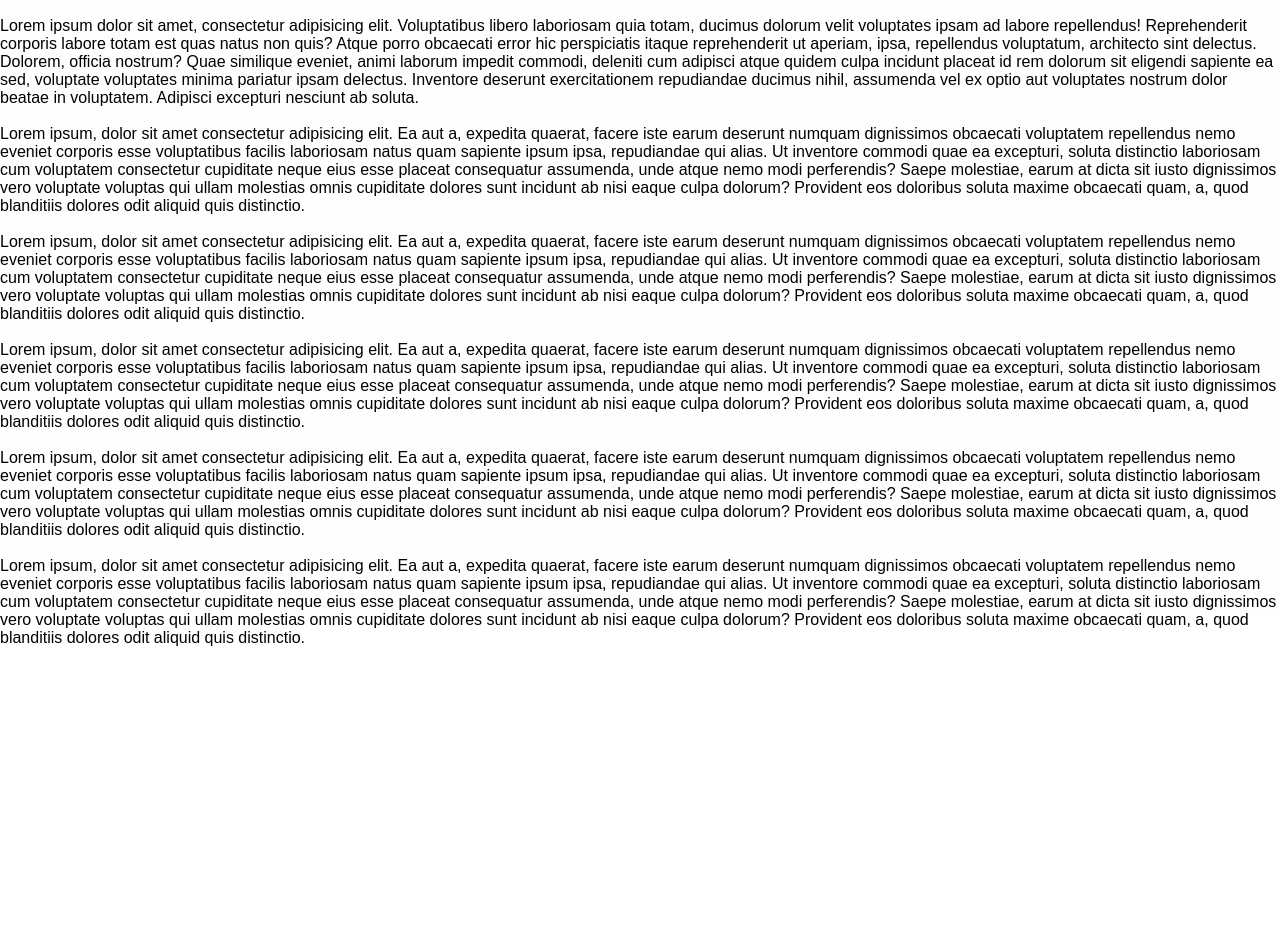
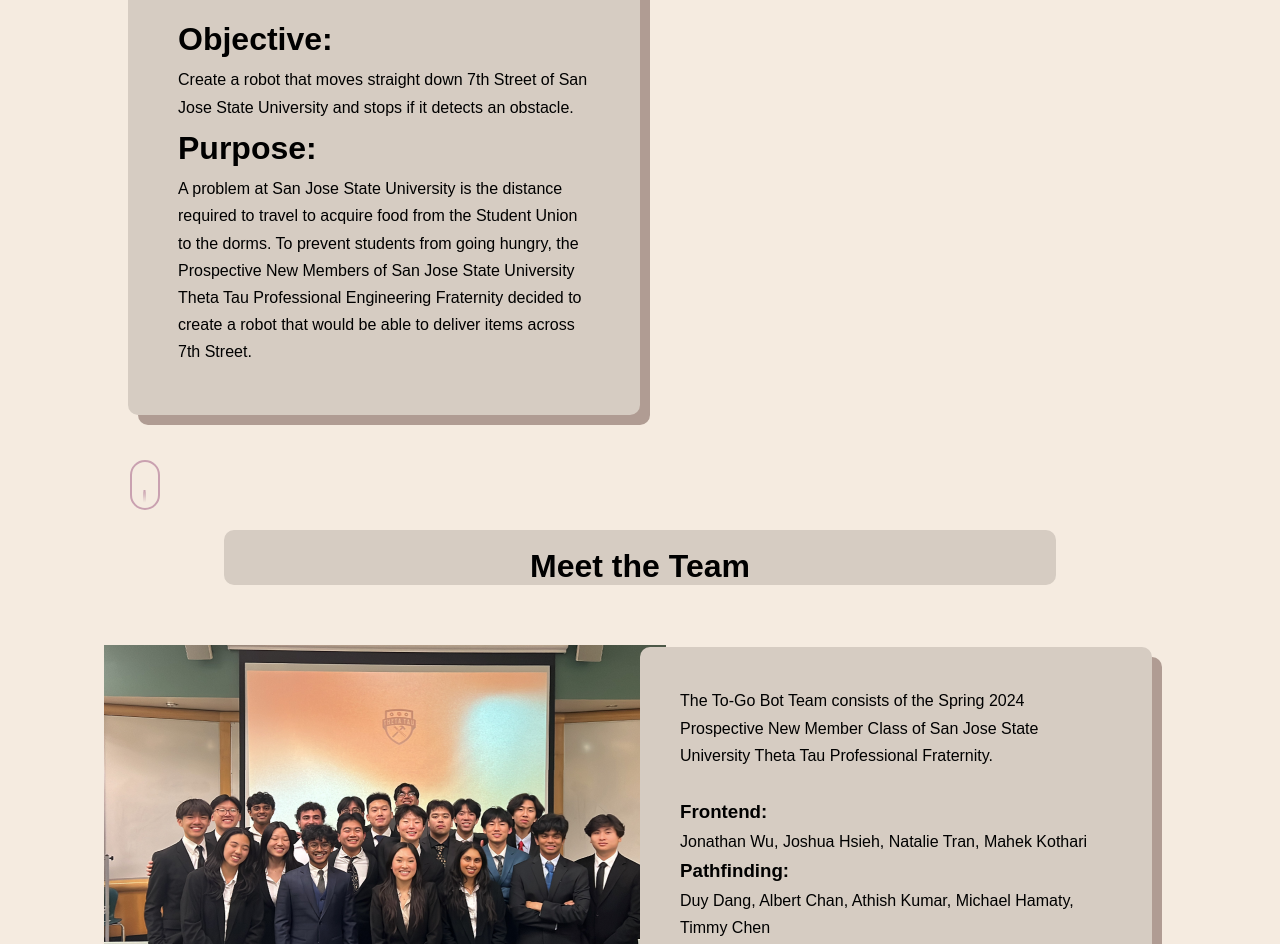
Before and after one commit to spring24pnmclass/frontend, a React (Vite) app: page /about in a window 1280 px wide. Shown: the part 188-1132 px from the top of the page. Before the commit the page ends 835 px from the top, so only its background shows below. Built offline with nearby package versions, Linux system fonts and the light colour scheme.

Commit message:
Fixed bug issue

```diff
--- a/src/components/About.css
+++ b/src/components/About.css
@@ -4,18 +4,6 @@
     font-family: 'Epilogue', sans-serif;
     background-color: #F5EBE0; /* Set the background color for the entire page */
 }
-
-/* Header styles */
-.header {
-    margin-bottom: 10px;
-    background-color: #F5EBE0; /* maybe take out */
-}
-
-/* may or may not need */
-/* #header {
-    height: 2cm;
-    background-color: #D5BDAF;
-} */
 
 /* Content styles */
 #content {
@@ -24,39 +12,115 @@
     align-items: flex-start;
     /* margin: 0 auto; */
     /* max-width: 75%; */
-    padding-top: 20px;
+    padding-top: 30px;
     background-color: #F5EBE0;
-     /* Remove this line from #content */
+    /* Remove this line from #content */
 }
 
 /* Common box styles */
 .box,
 .div,
+/* For objective & Purpose Box */
 .horizontal-box {
-    padding: 30px;
-    margin-bottom: 30px;
-    margin-top: 50px;
-    width: 65%;
+    padding: 50px;
+    margin-bottom: 40px;
+    margin-top: 60px;
+    width: 40%;
     text-align: left;
     background-color: #D6CCC2;
     border-radius: 10px;
-    line-height: 1.6;
+    line-height: 1.7;
+    box-shadow: 10px 10px rgb(176, 156, 147);
 }
 
+/* For objective & Purpose Box */
 /* Specific box styles */
 .box {
-    margin-left: 20%;
+    margin-left: 10%;
 }
 
+/* Description Box */
 .div {
-    margin-left: 20%;
-    line-height: 1.4;
+    padding: 40px;
+    margin-bottom: 30px;
+    margin-top: 50px;
+    background-color: #D6CCC2;
+    width: 40%;
+    text-align: left;
+    margin-left: 40%;
+    line-height: 1.7;
+
 }
 
-.horizontal-box {
-    padding: 15px;
-    margin-top: 0px;
-    margin-left: 34%; /* hardcoded atm */
+/* Meet the team box */
+.horizontal-box1 {
+    padding: auto 0x;
+    margin-top: 20px; /* Adjusted margin */
+    margin-left: auto; /* Center horizontally */
+    margin-right: auto; /* Center horizontally */
+    width: 65%; /* Adjusted width */
+    text-align: center;
+    border-radius: 10px;
+    background-color: #D6CCC2;
+}
+
+.pnm-class-container {
+    display: flex; /* Use flexbox */
+    align-items: center; /* Center items vertically */
+}
+
+.pnm-class-image {
+    border-radius: 10px;
+    padding: 40px;
+    margin-bottom: 30px;
+    margin-top: 20px;
+    width: 100%;
+    margin-left: 10%;
+
+}
+
+.other-div {
+    padding: 40px;
+    background-color: #D6CCC2;
+    border-radius: 10px;
+    margin-left: 50%;
     width: 40%;
-    text-align: center;
+    text-align: left;
+    line-height: 1.7;
+    margin-top: -400px;
+    margin-bottom: 50px;
+    box-shadow: 10px 10px rgb(176, 156, 147);
+
 }
+/* Scrollbar container */
+.box_3JAMv {
+    padding: 10px 11px;
+    height: 50px; /* Adjusted height */
+    width: 30px; /* Adjusted width */
+    margin-top: 5px;
+    margin-left: 130px;
+    border: 2px solid #7c235d5e;
+    border-radius: 25px;
+    overflow-y: auto; /* Enable vertical scrolling */
+}
+/* Scrollbar */
+.box_3JAMv .scroller_dt8Fd {
+    width: 3px;
+    height: 90%; /* Adjusted height */
+    border-radius: 25%;
+    background: linear-gradient(to bottom, #7c235d5e 0%, transparent 50%); /* Fading effect */
+    animation: scrollAnimation 1.5s infinite cubic-bezier(.15,.41,.69,.94);
+}
+
+@keyframes scrollAnimation {
+    0% {
+        transform: translateY(0); /* Start from the top */
+    }
+    80% {
+        opacity: 5; /* Fade out towards the middle */
+    }
+    100% {
+        opacity: 0;
+        transform: translateY(90%); /* Restart from the top */
+    }
+}
--- a/src/components/pages/About.jsx
+++ b/src/components/pages/About.jsx
@@ -1,108 +1,50 @@
 import React from "react";
+import "../About.css";
+import pnmclasspic from "../../assets/pnmclasspic.png";
 
 export const About = () => {
   return (
-    <>
-      <h1>About</h1>
-      <div>
-        Lorem, ipsum dolor sit amet consectetur adipisicing elit. Dolorem sunt
-        itaque, perferendis necessitatibus corrupti ea magni voluptatibus est
-        ipsa. Nulla praesentium dolore eos alias incidunt, odio et eaque, sunt
-        vitae corporis animi, itaque architecto. Sunt minima nostrum fugiat
-        quibusdam voluptate dolore illo cupiditate quam odio sequi. Consequatur
-        tempora ullam, ipsam molestias dolor dolores tempore. Molestias, error
-        porro tenetur delectus numquam animi aut quod consequuntur? Dolor sequi
-        quisquam ex, eaque explicabo, labore maxime veniam voluptas enim
-        recusandae architecto est voluptates optio libero officiis consectetur
-        possimus voluptate ipsam alias velit veritatis reprehenderit
-        repudiandae. Ullam praesentium inventore minima eius dolorem omnis fugit
-        facilis.
+    <div id="root">
+      {/* Content Section */}
+      <div id="content">
+        {/* Objective Box */}
+        <div className="box">
+          <h1>Objective:</h1>
+          <p>Create a robot that moves straight down 7th Street of San Jose State University and stops if it detects an obstacle.</p>
+          <h1>Purpose:</h1>
+          <p>A problem at San Jose State University is the distance required to travel to acquire food from the Student Union to the dorms. To prevent students from going hungry, the Prospective New Members of San Jose State University Theta Tau Professional Engineering Fraternity decided to create a robot that would be able to deliver items across 7th Street.</p>
+        </div>
+        <div class="box_3JAMv loadMore_bVOpc">
+           <div class="scroller_dt8Fd">
+           </div>
+           </div>
+
+        {/* Horizontal Box */}
+        <div className="horizontal-box1">
+        <br>
+          </br>
+          <h1>Meet the Team</h1>
+        </div>
+
+        {/* Image of PNM Class */}
+        <div className="pnm-class-container">
+          <img src={pnmclasspic} alt="PNM Class" className="pnm-class-image" />
+        </div>
+
+        {/* Second Box */}
+        <div className="other-div">
+          <p>The To-Go Bot Team consists of the Spring 2024 Prospective New Member Class of San Jose State University Theta Tau Professional Fraternity.</p>
+          <br />
+          <h3>Frontend:</h3>
+          <p>Jonathan Wu, Joshua Hsieh, Natalie Tran, Mahek Kothari</p>
+          <h3>Pathfinding:</h3>
+          <p>Duy Dang, Albert Chan, Athish Kumar, Michael Hamaty, Timmy Chen</p>
+          <h3>Hardware:</h3>
+          <p>Alex Dang, Helena Teung-Ouk, Kylie Lam, Luke Gwimm</p>
+          <h3>Electrical:</h3>
+          <p>Hari Kotamsetti, Huy Duong, Noah Bonifacio, Sachi Kelkar, Spandan Kotakotta</p>
+        </div>
       </div>
-      <br />
-      <div>
-        Lorem ipsum dolor sit amet, consectetur adipisicing elit. Voluptatibus
-        libero laboriosam quia totam, ducimus dolorum velit voluptates ipsam ad
-        labore repellendus! Reprehenderit corporis labore totam est quas natus
-        non quis? Atque porro obcaecati error hic perspiciatis itaque
-        reprehenderit ut aperiam, ipsa, repellendus voluptatum, architecto sint
-        delectus. Dolorem, officia nostrum? Quae similique eveniet, animi
-        laborum impedit commodi, deleniti cum adipisci atque quidem culpa
-        incidunt placeat id rem dolorum sit eligendi sapiente ea sed, voluptate
-        voluptates minima pariatur ipsam delectus. Inventore deserunt
-        exercitationem repudiandae ducimus nihil, assumenda vel ex optio aut
-        voluptates nostrum dolor beatae in voluptatem. Adipisci excepturi
-        nesciunt ab soluta.
-      </div>
-      <br />
-      <div>
-        Lorem ipsum, dolor sit amet consectetur adipisicing elit. Ea aut a,
-        expedita quaerat, facere iste earum deserunt numquam dignissimos
-        obcaecati voluptatem repellendus nemo eveniet corporis esse voluptatibus
-        facilis laboriosam natus quam sapiente ipsum ipsa, repudiandae qui
-        alias. Ut inventore commodi quae ea excepturi, soluta distinctio
-        laboriosam cum voluptatem consectetur cupiditate neque eius esse placeat
-        consequatur assumenda, unde atque nemo modi perferendis? Saepe
-        molestiae, earum at dicta sit iusto dignissimos vero voluptate voluptas
-        qui ullam molestias omnis cupiditate dolores sunt incidunt ab nisi eaque
-        culpa dolorum? Provident eos doloribus soluta maxime obcaecati quam, a,
-        quod blanditiis dolores odit aliquid quis distinctio.
-      </div>
-      <br />
-      <div>
-        Lorem ipsum, dolor sit amet consectetur adipisicing elit. Ea aut a,
-        expedita quaerat, facere iste earum deserunt numquam dignissimos
-        obcaecati voluptatem repellendus nemo eveniet corporis esse voluptatibus
-        facilis laboriosam natus quam sapiente ipsum ipsa, repudiandae qui
-        alias. Ut inventore commodi quae ea excepturi, soluta distinctio
-        laboriosam cum voluptatem consectetur cupiditate neque eius esse placeat
-        consequatur assumenda, unde atque nemo modi perferendis? Saepe
-        molestiae, earum at dicta sit iusto dignissimos vero voluptate voluptas
-        qui ullam molestias omnis cupiditate dolores sunt incidunt ab nisi eaque
-        culpa dolorum? Provident eos doloribus soluta maxime obcaecati quam, a,
-        quod blanditiis dolores odit aliquid quis distinctio.
-      </div>
-      <br />
-      <div>
-        Lorem ipsum, dolor sit amet consectetur adipisicing elit. Ea aut a,
-        expedita quaerat, facere iste earum deserunt numquam dignissimos
-        obcaecati voluptatem repellendus nemo eveniet corporis esse voluptatibus
-        facilis laboriosam natus quam sapiente ipsum ipsa, repudiandae qui
-        alias. Ut inventore commodi quae ea excepturi, soluta distinctio
-        laboriosam cum voluptatem consectetur cupiditate neque eius esse placeat
-        consequatur assumenda, unde atque nemo modi perferendis? Saepe
-        molestiae, earum at dicta sit iusto dignissimos vero voluptate voluptas
-        qui ullam molestias omnis cupiditate dolores sunt incidunt ab nisi eaque
-        culpa dolorum? Provident eos doloribus soluta maxime obcaecati quam, a,
-        quod blanditiis dolores odit aliquid quis distinctio.
-      </div>
-      <br />
-      <div>
-        Lorem ipsum, dolor sit amet consectetur adipisicing elit. Ea aut a,
-        expedita quaerat, facere iste earum deserunt numquam dignissimos
-        obcaecati voluptatem repellendus nemo eveniet corporis esse voluptatibus
-        facilis laboriosam natus quam sapiente ipsum ipsa, repudiandae qui
-        alias. Ut inventore commodi quae ea excepturi, soluta distinctio
-        laboriosam cum voluptatem consectetur cupiditate neque eius esse placeat
-        consequatur assumenda, unde atque nemo modi perferendis? Saepe
-        molestiae, earum at dicta sit iusto dignissimos vero voluptate voluptas
-        qui ullam molestias omnis cupiditate dolores sunt incidunt ab nisi eaque
-        culpa dolorum? Provident eos doloribus soluta maxime obcaecati quam, a,
-        quod blanditiis dolores odit aliquid quis distinctio.
-      </div>
-      <br />
-      <div>
-        Lorem ipsum, dolor sit amet consectetur adipisicing elit. Ea aut a,
-        expedita quaerat, facere iste earum deserunt numquam dignissimos
-        obcaecati voluptatem repellendus nemo eveniet corporis esse voluptatibus
-        facilis laboriosam natus quam sapiente ipsum ipsa, repudiandae qui
-        alias. Ut inventore commodi quae ea excepturi, soluta distinctio
-        laboriosam cum voluptatem consectetur cupiditate neque eius esse placeat
-        consequatur assumenda, unde atque nemo modi perferendis? Saepe
-        molestiae, earum at dicta sit iusto dignissimos vero voluptate voluptas
-        qui ullam molestias omnis cupiditate dolores sunt incidunt ab nisi eaque
-        culpa dolorum? Provident eos doloribus soluta maxime obcaecati quam, a,
-        quod blanditiis dolores odit aliquid quis distinctio.
-      </div>
-    </>
+    </div>
   );
 };
```
